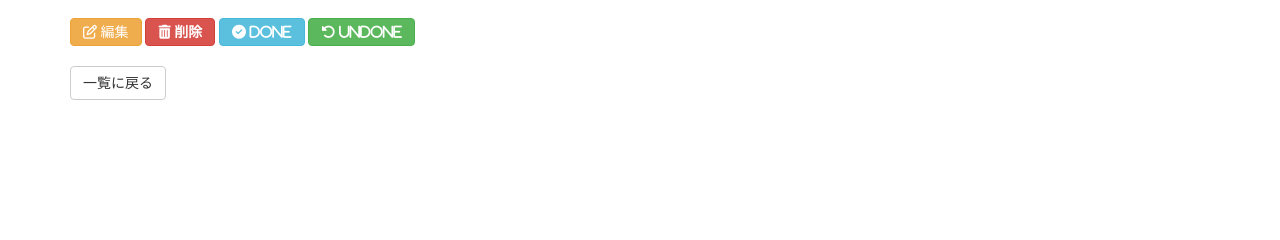
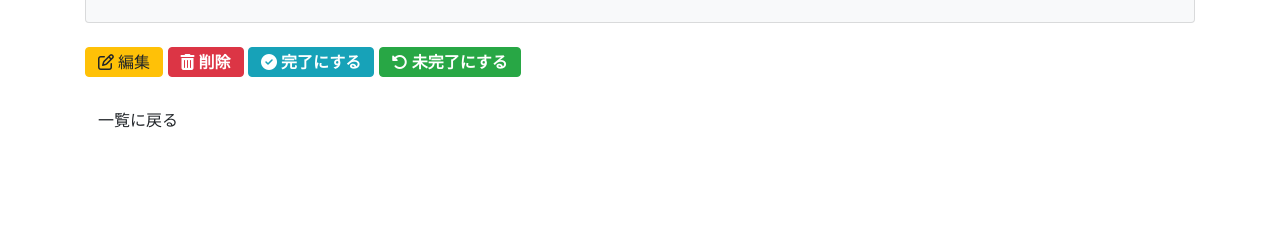
Before and after one commit to FumihiroMaejima/fltest, a Flask app: page /show/1 in a window 1280 px wide. Shown: the part 92-332 px from the top of the page. Run offline with Flask 2, Linux system fonts and the light colour scheme; data that the repository does not hold is empty; some libraries are stand-ins or nearby versions.

Commit message:
modify header module.

```diff
--- a/app/src/templates/index.html
+++ b/app/src/templates/index.html
@@ -28,7 +28,7 @@
         {% endfor %}
     </table>
     <p>
-        <a href="/new" class="btn btn-primary far fa-file"> 新規 </a>
+        <a href="/new" class="btn btn-primary far fa-file"> 新規作成 </a>
         <a href="/delete/allcomplete" class="btn btn-danger fas fa-trash"
             onclick="return confirm('完了済みの項目を全て削除します。よろしいですか？')"> 完了済みをすべて削除 </a>
     </p>
--- a/app/src/templates/layout.html
+++ b/app/src/templates/layout.html
@@ -3,11 +3,11 @@
 
 <head>
     <meta charset="utf-8">
-    <link rel="stylesheet" href="/static/css/style.css">
     <meta name="viewport" content="width=device-width, initial-scale=1">
-    <link rel="stylesheet" href="/static/css/bootstrap.css">
-    <script type="text/javascript" src="/static/js/jquery-3.4.1.js"></script>
-    <script type="text/javascript" src="/static/js/bootstrap.js"></script>
+    <link rel="stylesheet" href="https://maxcdn.bootstrapcdn.com/bootstrap/4.3.1/css/bootstrap.min.css">
+    <script type="text/javascript" src="https://ajax.googleapis.com/ajax/libs/jquery/3.4.1/jquery.min.js"></script>
+    <script type="text/javascript" src="https://cdnjs.cloudflare.com/ajax/libs/popper.js/1.14.7/umd/popper.min.js"></script>
+    <script type="text/javascript" src="https://maxcdn.bootstrapcdn.com/bootstrap/4.3.1/js/bootstrap.min.js"></script>
     <script src="https://kit.fontawesome.com/c37247b91b.js"></script>
     <link rel="icon" href="favicon.png" type="image/png">
     <title>todo sample</title>
--- a/app/src/templates/show.html
+++ b/app/src/templates/show.html
@@ -25,8 +25,8 @@
         <a href="/edit/{{ task.id }}" class="btn btn-warning far fa-edit"> 編集 </a>
         <a href="/delete/{{ task.id }}" class="btn btn-danger fas fa-trash-alt"
             onclick="return confirm('この項目を削除します。よろしいですか？')"> 削除 </a>
-        <a href="/complete/{{ task.id }}" class="btn btn-info fas fa-check-circle"> Done </a>
-        <a href="/incomplete/{{ task.id }}" class="btn btn-success fas fa-undo-alt"> Undone </a>
+        <a href="/complete/{{ task.id }}" class="btn btn-info fas fa-check-circle"> 完了にする </a>
+        <a href="/incomplete/{{ task.id }}" class="btn btn-success fas fa-undo-alt"> 未完了にする </a>
     </div>
 
     <br>
```
